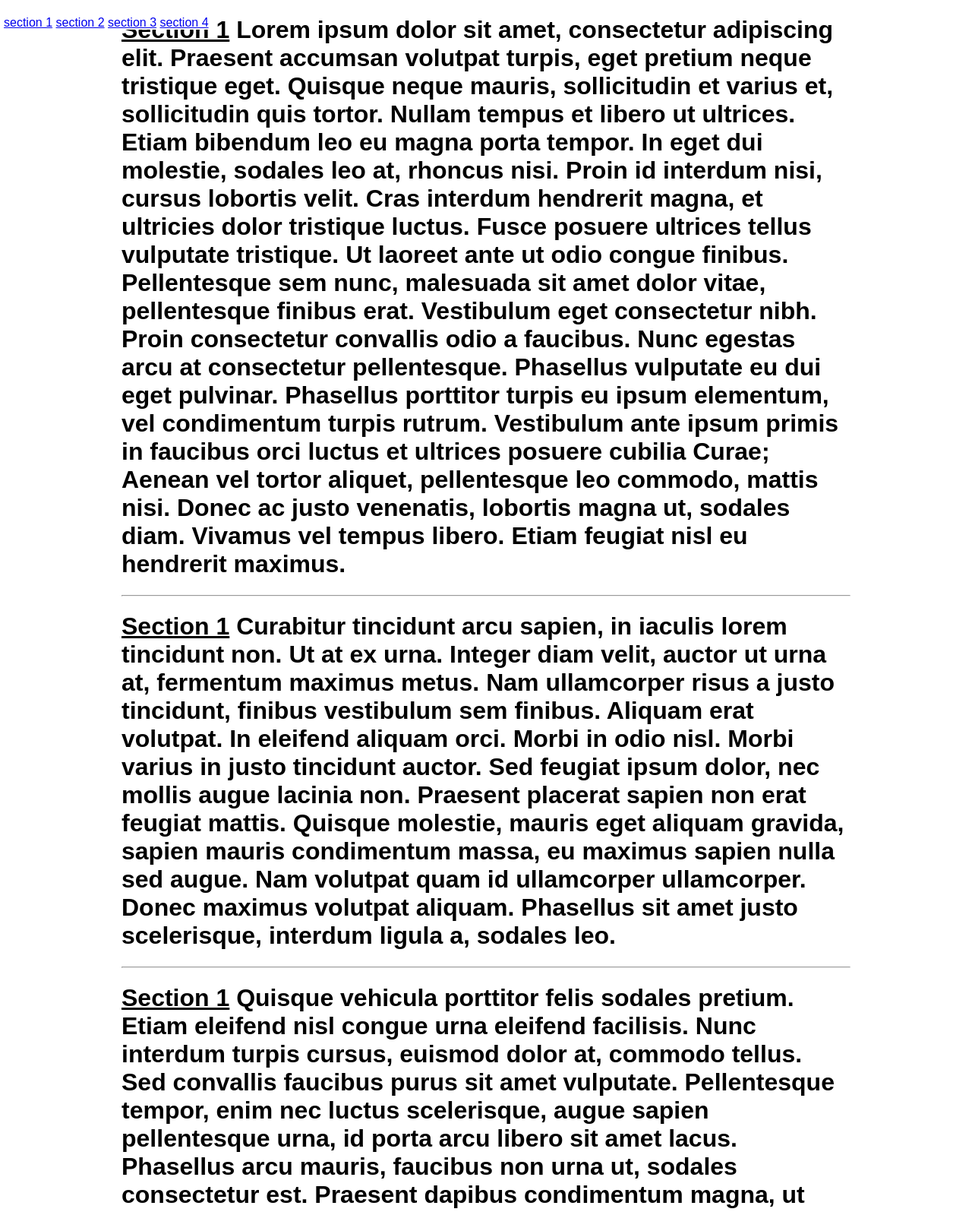
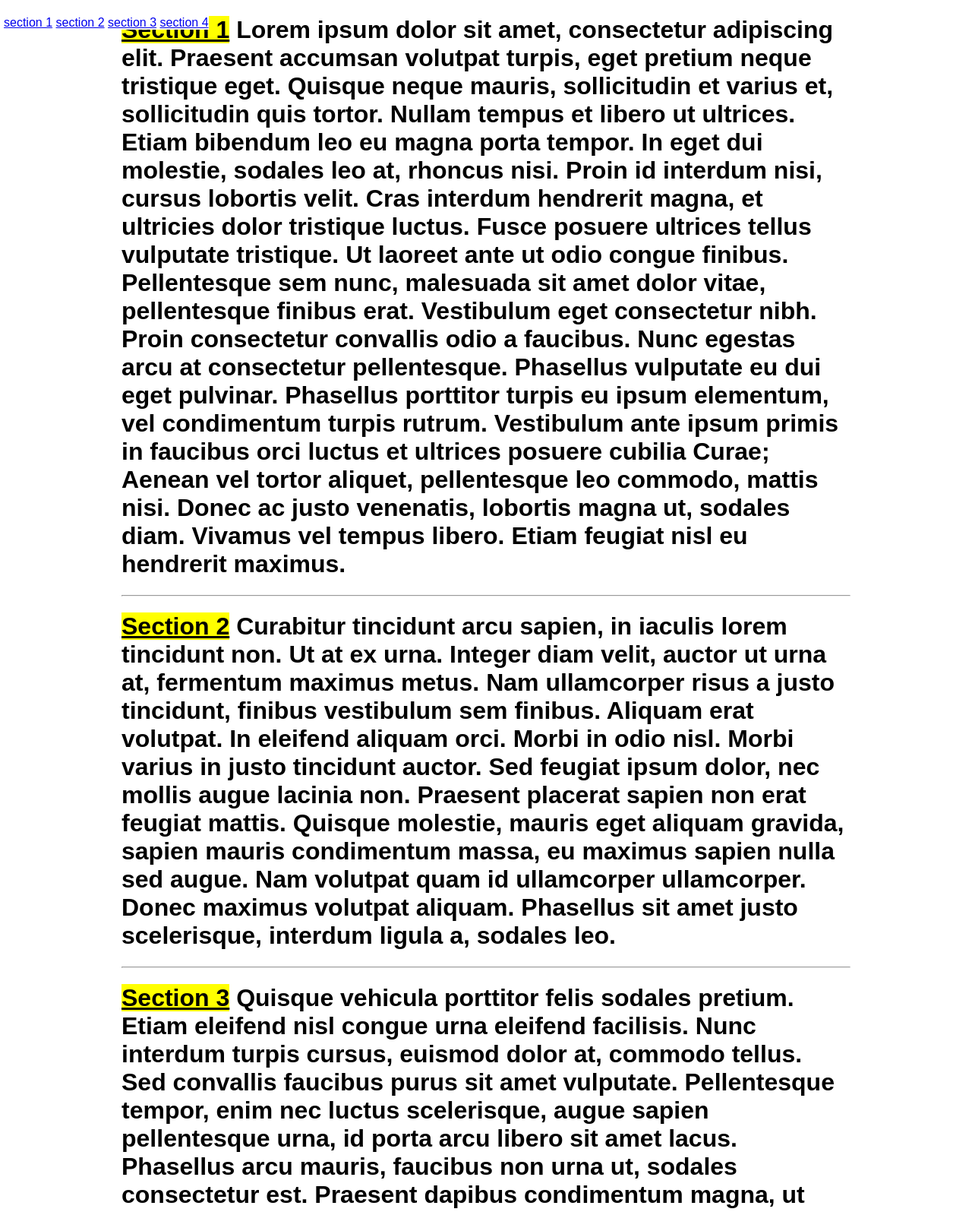
Before and after one commit to Paul-Browne/scrollToAnchor, a plain HTML site: page index.html in a window 1280 px wide. Shown: the top 1595 px of the page at 76% size. Drawn offline with Linux system fonts and the light colour scheme.

Commit message:
Update index.html

```diff
--- a/index.html
+++ b/index.html
@@ -25,13 +25,13 @@
         <a id="sect-3" href="#sect3">section 3</a>
         <a id="sect-4" href="#sect4">section 4</a>
       </nav>
-      <h1 id="sect1"><b><ins>Section 1</ins></b> Lorem ipsum dolor sit amet, consectetur adipiscing elit. Praesent accumsan volutpat turpis, eget pretium neque tristique eget. Quisque neque mauris, sollicitudin et varius et, sollicitudin quis tortor. Nullam tempus et libero ut ultrices. Etiam bibendum leo eu magna porta tempor. In eget dui molestie, sodales leo at, rhoncus nisi. Proin id interdum nisi, cursus lobortis velit. Cras interdum hendrerit magna, et ultricies dolor tristique luctus. Fusce posuere ultrices tellus vulputate tristique. Ut laoreet ante ut odio congue finibus. Pellentesque sem nunc, malesuada sit amet dolor vitae, pellentesque finibus erat. Vestibulum eget consectetur nibh. Proin consectetur convallis odio a faucibus. Nunc egestas arcu at consectetur pellentesque. Phasellus vulputate eu dui eget pulvinar. Phasellus porttitor turpis eu ipsum elementum, vel condimentum turpis rutrum. Vestibulum ante ipsum primis in faucibus orci luctus et ultrices posuere cubilia Curae; Aenean vel tortor aliquet, pellentesque leo commodo, mattis nisi. Donec ac justo venenatis, lobortis magna ut, sodales diam. Vivamus vel tempus libero. Etiam feugiat nisl eu hendrerit maximus.</h1>
+      <h1 id="sect1"><b><ins><mark>Section 1</mark></ins></b> Lorem ipsum dolor sit amet, consectetur adipiscing elit. Praesent accumsan volutpat turpis, eget pretium neque tristique eget. Quisque neque mauris, sollicitudin et varius et, sollicitudin quis tortor. Nullam tempus et libero ut ultrices. Etiam bibendum leo eu magna porta tempor. In eget dui molestie, sodales leo at, rhoncus nisi. Proin id interdum nisi, cursus lobortis velit. Cras interdum hendrerit magna, et ultricies dolor tristique luctus. Fusce posuere ultrices tellus vulputate tristique. Ut laoreet ante ut odio congue finibus. Pellentesque sem nunc, malesuada sit amet dolor vitae, pellentesque finibus erat. Vestibulum eget consectetur nibh. Proin consectetur convallis odio a faucibus. Nunc egestas arcu at consectetur pellentesque. Phasellus vulputate eu dui eget pulvinar. Phasellus porttitor turpis eu ipsum elementum, vel condimentum turpis rutrum. Vestibulum ante ipsum primis in faucibus orci luctus et ultrices posuere cubilia Curae; Aenean vel tortor aliquet, pellentesque leo commodo, mattis nisi. Donec ac justo venenatis, lobortis magna ut, sodales diam. Vivamus vel tempus libero. Etiam feugiat nisl eu hendrerit maximus.</h1>
       <hr>
-      <h1 id="sect2"><b><ins>Section 1</ins></b> Curabitur tincidunt arcu sapien, in iaculis lorem tincidunt non. Ut at ex urna. Integer diam velit, auctor ut urna at, fermentum maximus metus. Nam ullamcorper risus a justo tincidunt, finibus vestibulum sem finibus. Aliquam erat volutpat. In eleifend aliquam orci. Morbi in odio nisl. Morbi varius in justo tincidunt auctor. Sed feugiat ipsum dolor, nec mollis augue lacinia non. Praesent placerat sapien non erat feugiat mattis. Quisque molestie, mauris eget aliquam gravida, sapien mauris condimentum massa, eu maximus sapien nulla sed augue. Nam volutpat quam id ullamcorper ullamcorper. Donec maximus volutpat aliquam. Phasellus sit amet justo scelerisque, interdum ligula a, sodales leo.</h1>
+      <h1 id="sect2"><b><ins><mark>Section 2</mark></ins></b> Curabitur tincidunt arcu sapien, in iaculis lorem tincidunt non. Ut at ex urna. Integer diam velit, auctor ut urna at, fermentum maximus metus. Nam ullamcorper risus a justo tincidunt, finibus vestibulum sem finibus. Aliquam erat volutpat. In eleifend aliquam orci. Morbi in odio nisl. Morbi varius in justo tincidunt auctor. Sed feugiat ipsum dolor, nec mollis augue lacinia non. Praesent placerat sapien non erat feugiat mattis. Quisque molestie, mauris eget aliquam gravida, sapien mauris condimentum massa, eu maximus sapien nulla sed augue. Nam volutpat quam id ullamcorper ullamcorper. Donec maximus volutpat aliquam. Phasellus sit amet justo scelerisque, interdum ligula a, sodales leo.</h1>
       <hr>
-      <h1 id="sect3"><b><ins>Section 1</ins></b> Quisque vehicula porttitor felis sodales pretium. Etiam eleifend nisl congue urna eleifend facilisis. Nunc interdum turpis cursus, euismod dolor at, commodo tellus. Sed convallis faucibus purus sit amet vulputate. Pellentesque tempor, enim nec luctus scelerisque, augue sapien pellentesque urna, id porta arcu libero sit amet lacus. Phasellus arcu mauris, faucibus non urna ut, sodales consectetur est. Praesent dapibus condimentum magna, ut maximus urna molestie non. Sed vel fringilla velit, non laoreet tortor. Aenean et vulputate diam, at porta orci. Etiam eu ipsum magna. Vestibulum vel massa augue. Quisque viverra ex ut diam rutrum rhoncus. Ut ornare ex lectus, vel imperdiet dui maximus eget. Duis ut pellentesque sem, quis congue justo. Ut dignissim imperdiet tortor, vitae congue tellus accumsan eget. Etiam lacus purus, tincidunt convallis elit convallis, viverra ultrices sapien. Proin eu leo sit amet turpis consequat euismod. Aliquam erat volutpat. Donec bibendum vehicula lorem, nec volutpat odio malesuada ut. Nullam ultricies nunc vel nisi iaculis blandit. Nunc porta ut arcu nec imperdiet.</h1>
+      <h1 id="sect3"><b><ins><mark>Section 3</mark></ins></b> Quisque vehicula porttitor felis sodales pretium. Etiam eleifend nisl congue urna eleifend facilisis. Nunc interdum turpis cursus, euismod dolor at, commodo tellus. Sed convallis faucibus purus sit amet vulputate. Pellentesque tempor, enim nec luctus scelerisque, augue sapien pellentesque urna, id porta arcu libero sit amet lacus. Phasellus arcu mauris, faucibus non urna ut, sodales consectetur est. Praesent dapibus condimentum magna, ut maximus urna molestie non. Sed vel fringilla velit, non laoreet tortor. Aenean et vulputate diam, at porta orci. Etiam eu ipsum magna. Vestibulum vel massa augue. Quisque viverra ex ut diam rutrum rhoncus. Ut ornare ex lectus, vel imperdiet dui maximus eget. Duis ut pellentesque sem, quis congue justo. Ut dignissim imperdiet tortor, vitae congue tellus accumsan eget. Etiam lacus purus, tincidunt convallis elit convallis, viverra ultrices sapien. Proin eu leo sit amet turpis consequat euismod. Aliquam erat volutpat. Donec bibendum vehicula lorem, nec volutpat odio malesuada ut. Nullam ultricies nunc vel nisi iaculis blandit. Nunc porta ut arcu nec imperdiet.</h1>
       <hr>
-      <h1 id="sect4"><b><ins>Section 1</ins></b> Ut laoreet ante ut odio congue finibus. Pellentesque sem nunc, malesuada sit amet dolor vitae, pellentesque finibus erat. Vestibulum eget consectetur nibh. Proin consectetur convallis odio a faucibus. Nunc egestas arcu at consectetur pellentesque. Phasellus vulputate eu dui eget pulvinar. Phasellus porttitor turpis eu ipsum elementum, vel condimentum turpis rutrum. Vestibulum ante ipsum primis in faucibus orci luctus et ultrices posuere cubilia Curae; Aenean vel tortor aliquet, pellentesque leo commodo, mattis nisi. Donec ac justo venenatis, lobortis magna ut, sodales diam. Vivamus vel tempus libero. Etiam feugiat nisl eu hendrerit maximus. Curabitur tincidunt arcu sapien, in iaculis lorem tincidunt non. Ut at ex urna. Integer diam velit, auctor ut urna at, fermentum maximus metus. Nam ullamcorper risus a justo tincidunt, finibus vestibulum sem finibus. Aliquam erat volutpat. In eleifend aliquam orci. Morbi in odio nisl. Morbi varius in justo tincidunt auctor. Sed feugiat ipsum dolor, nec mollis augue lacinia non. Praesent placerat sapien non erat feugiat mattis. Quisque molestie, mauris eget aliquam gravida, sapien mauris condimentum massa, eu maximus sapien nulla sed augue. Nam volutpat quam id ullamcorper ullamcorper. Donec maximus volutpat aliquam. Phasellus sit amet justo scelerisque, interdum ligula a, sodales leo.</h1>
+      <h1 id="sect4"><b><ins><mark>Section 4</mark></ins></b> Ut laoreet ante ut odio congue finibus. Pellentesque sem nunc, malesuada sit amet dolor vitae, pellentesque finibus erat. Vestibulum eget consectetur nibh. Proin consectetur convallis odio a faucibus. Nunc egestas arcu at consectetur pellentesque. Phasellus vulputate eu dui eget pulvinar. Phasellus porttitor turpis eu ipsum elementum, vel condimentum turpis rutrum. Vestibulum ante ipsum primis in faucibus orci luctus et ultrices posuere cubilia Curae; Aenean vel tortor aliquet, pellentesque leo commodo, mattis nisi. Donec ac justo venenatis, lobortis magna ut, sodales diam. Vivamus vel tempus libero. Etiam feugiat nisl eu hendrerit maximus. Curabitur tincidunt arcu sapien, in iaculis lorem tincidunt non. Ut at ex urna. Integer diam velit, auctor ut urna at, fermentum maximus metus. Nam ullamcorper risus a justo tincidunt, finibus vestibulum sem finibus. Aliquam erat volutpat. In eleifend aliquam orci. Morbi in odio nisl. Morbi varius in justo tincidunt auctor. Sed feugiat ipsum dolor, nec mollis augue lacinia non. Praesent placerat sapien non erat feugiat mattis. Quisque molestie, mauris eget aliquam gravida, sapien mauris condimentum massa, eu maximus sapien nulla sed augue. Nam volutpat quam id ullamcorper ullamcorper. Donec maximus volutpat aliquam. Phasellus sit amet justo scelerisque, interdum ligula a, sodales leo.</h1>
       <script src="scrollToAnchor.min.js"></script>
     </body>
 </html>
```
